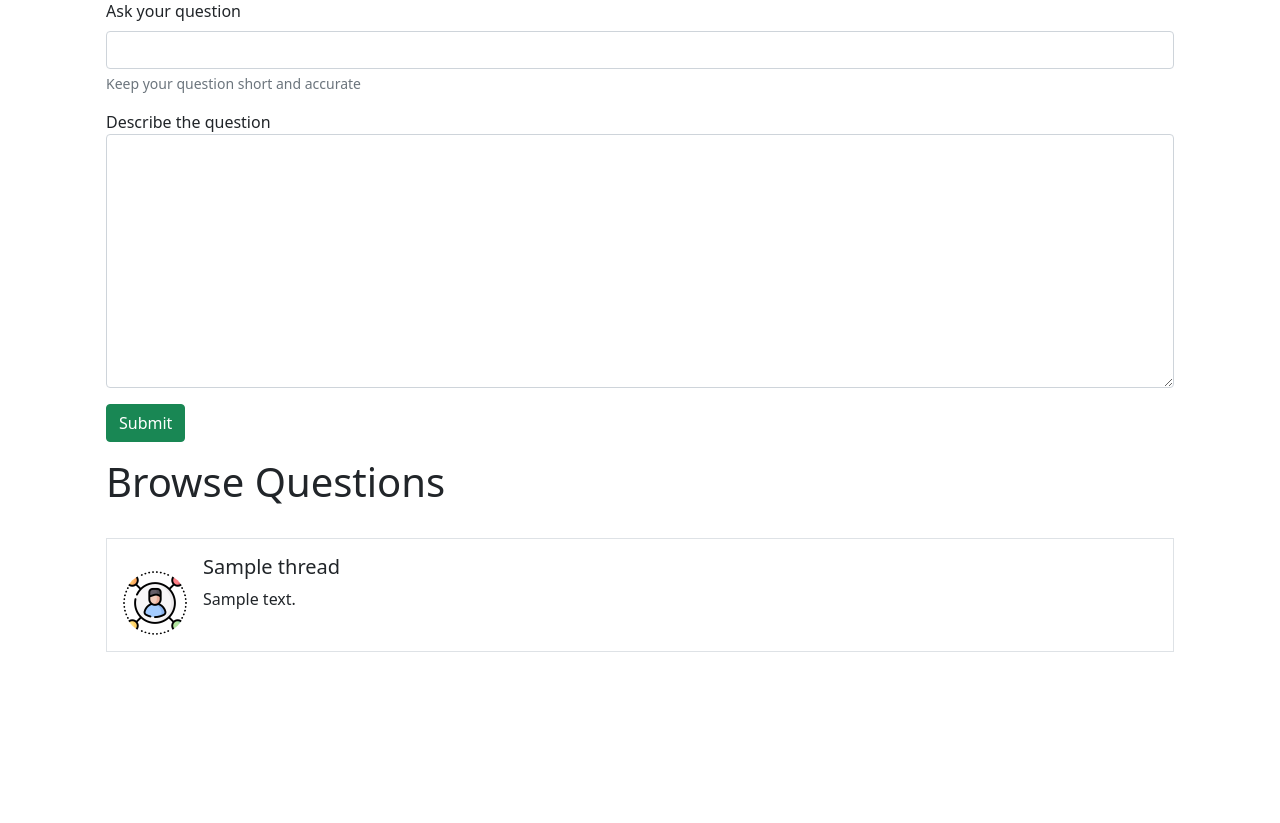
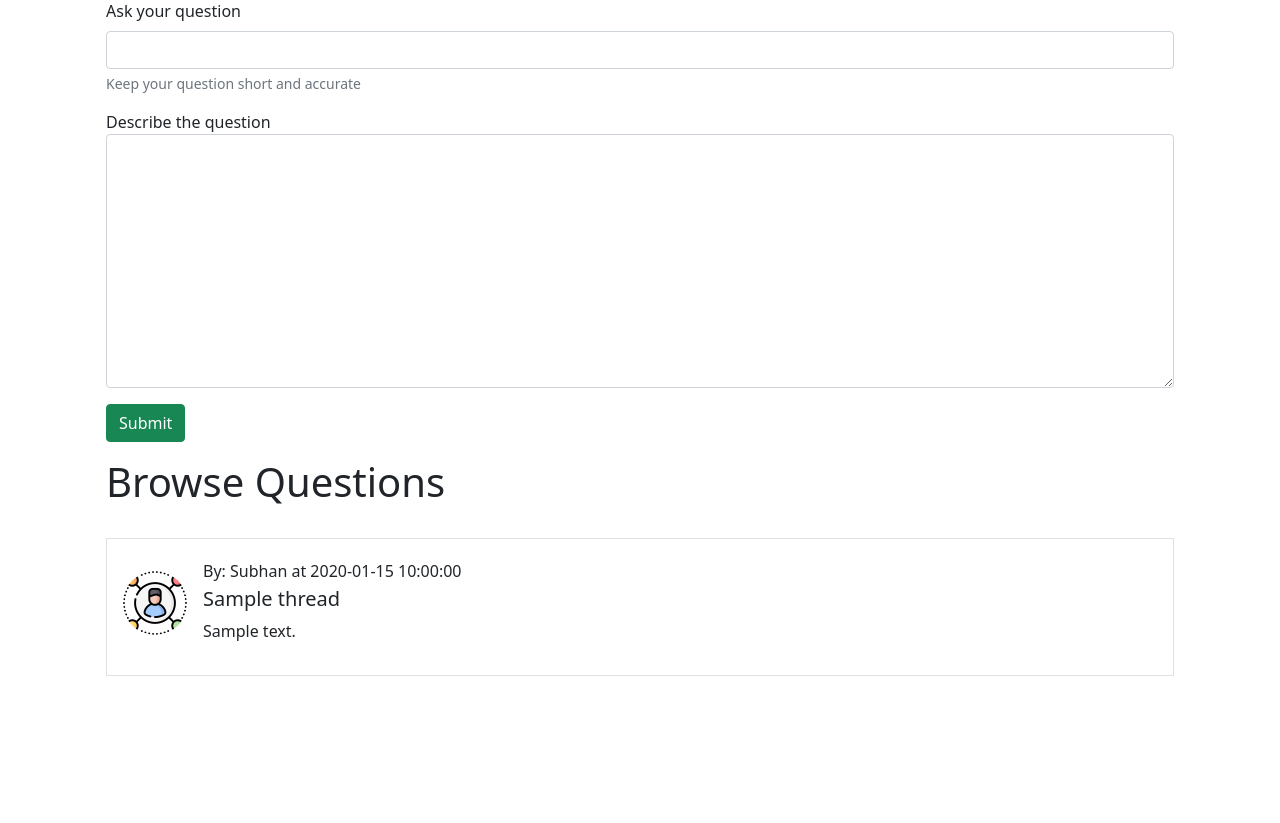
Before and after one commit to SubhanRaj/iDiscuss, a PHP site: page /threadlist.php?catid=1 in a window 1280 px wide. Shown: the part 534-1357 px from the top of the page. Run offline with PHP 8.4, Linux system fonts and the light colour scheme; tables that the repository leaves empty or names only in its code hold one stand-in row (values such as "Sample post").

Commit message:
Added comment time

```diff
--- a/threadlist.php
+++ b/threadlist.php
@@ -128,11 +128,12 @@
                     $id = $row['thread_id'];
                     $thread_ques = $row['thread_title'];
                     $thread_desc = $row['thread_desc'];
-
+                    $time = $row['timestamp'];
                     echo '
                     <div class="d-flex border p-3 my-3">
                         <img src="/iDiscuss/images/default-user.png" class="flex-shrink-0 me-3 mt-3 rounded-circle" width="64px" height="64px" alt="">
                         <div>
+                        <p class = "my-1 ">By: Subhan at ' . $time . '</hp >
                             <h5 class="mt-0"><a class = "text-dark text-decoration-none" href="/iDiscuss/thread.php?threadid=' . $id . '">' . $thread_ques . '</a></h5>
                             <p>' . $thread_desc . '</p>
                         </div>
```
